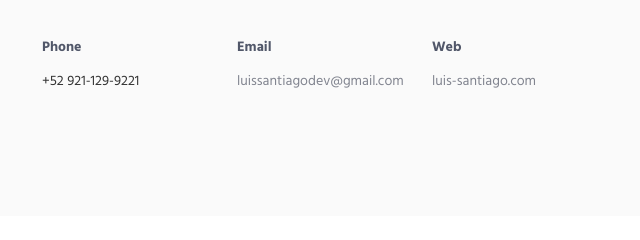
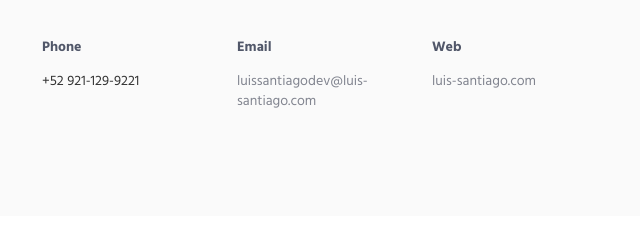
Before and after one commit to Fercode7/luis-santiago, a plain HTML site: page index.html in a window 1280 px wide. Shown: the part 2453-2693 px from the top of the page, 613-1253 px from the left. Drawn offline with Linux system fonts and the light colour scheme.

Commit message:
Update index.html

```diff
--- a/index.html
+++ b/index.html
@@ -435,7 +435,7 @@
                                 </div>
                                 <div class="col-md-3 col-xs-6">
                                     <h5>Email</h5>
-                                    <a href="mailto:luissantiagodev@gmail.com">luissantiagodev@gmail.com</a>
+                                    <a href="mailto:luissantiagodev@luis-santiago.com">luissantiagodev@luis-santiago.com</a>
                                 </div>
                                 <div class="col-md-3 col-xs-6">
                                     <h5>Web</h5>
```
